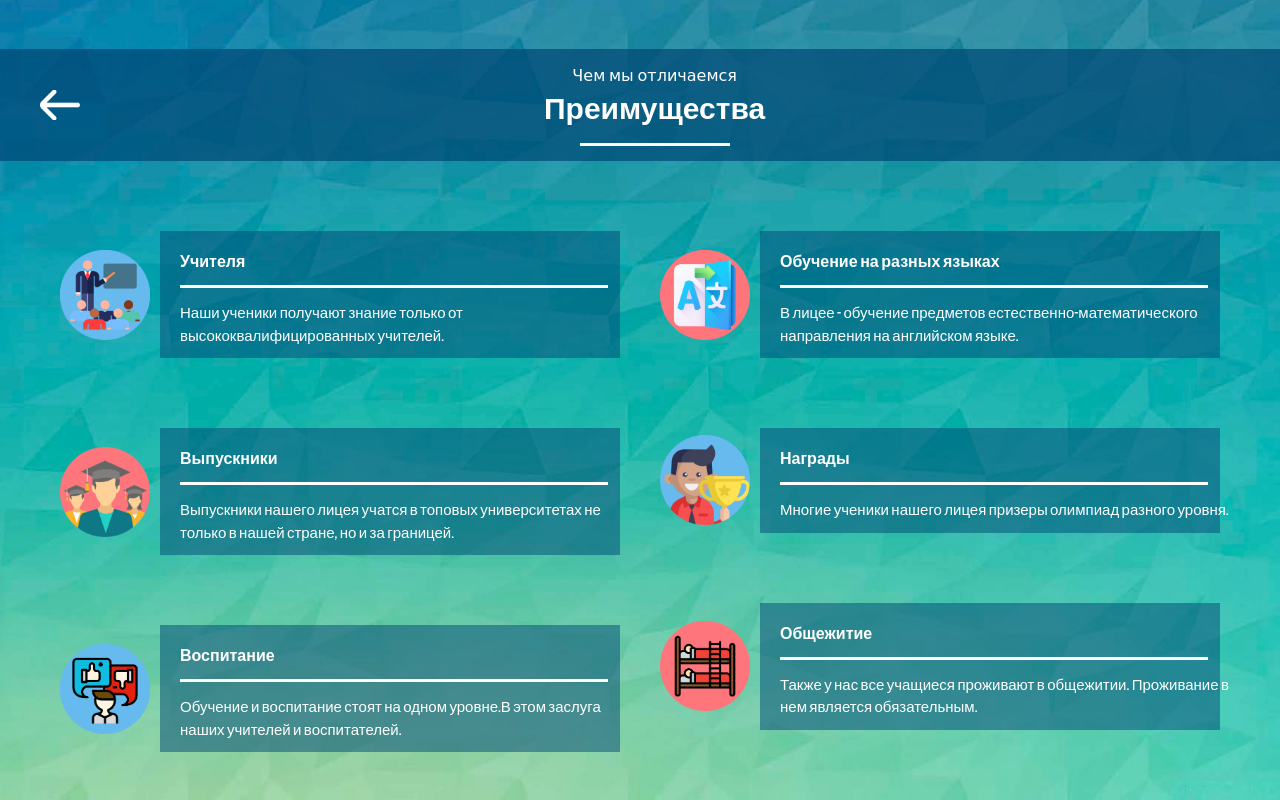
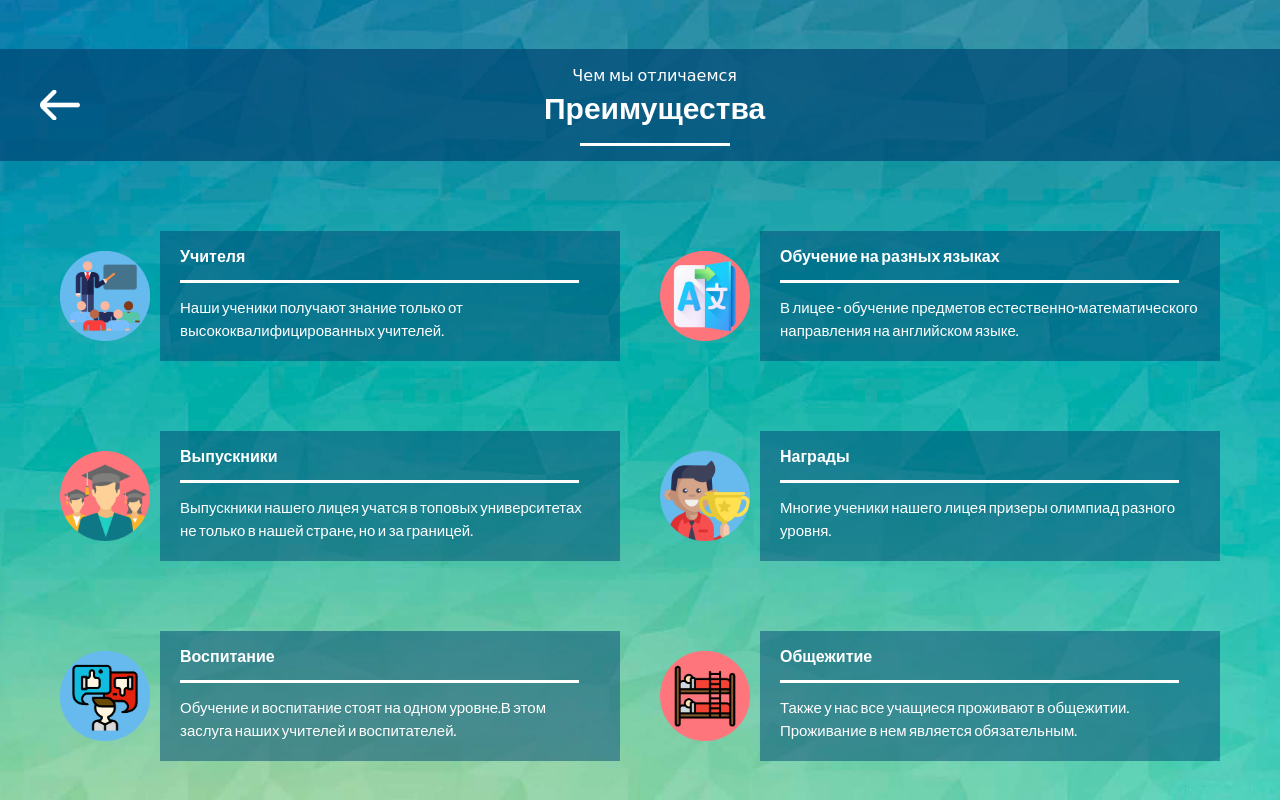
Before and after one commit to Lelxuch/RepProject, a PHP site: page / in a window 1280 px wide. Shown: the part 1601-2401 px from the top of the page. Run offline with PHP 8.4, Linux system fonts and the light colour scheme; data comes from the database, SQL or seed files in the repository; data that the repository does not hold is empty; some web fonts are replaced.

Commit message:
fixed advantagae

```diff
--- a/assets/style/style.css
+++ b/assets/style/style.css
@@ -444,13 +444,6 @@ h1, h2, h3, h4, h5, h6{
 	margin: 70px 20px;
 }
 
-.advantage_inner{
-	display:flex;
-	align-items: center;
-
-	width: 100%;
-}
-
 .advantage_post_icon{
 	width: 90px;
 	height: 90px;
@@ -462,23 +455,22 @@ h1, h2, h3, h4, h5, h6{
 	background: url("../images/filler/blue_filler.png") no-repeat center;
 	background-size: cover;
 
-	padding: 10px 10px;
-	padding-left: 0px;
+	width: 550px;
+	height: 100px;
+
+	padding: 15px 20px;
 }
 
 .advantage_post_title{
 	font-size: 16px;
 	font-weight: 700;
 
-	padding: 10px 20px;
+	margin-bottom: 10px;
 }
 
 .advantage_post_text{
 	width: 100%;
 	height: 100%;
-
-
-	padding: 0px 20px;
 
 	color: #fff;
 }
```
